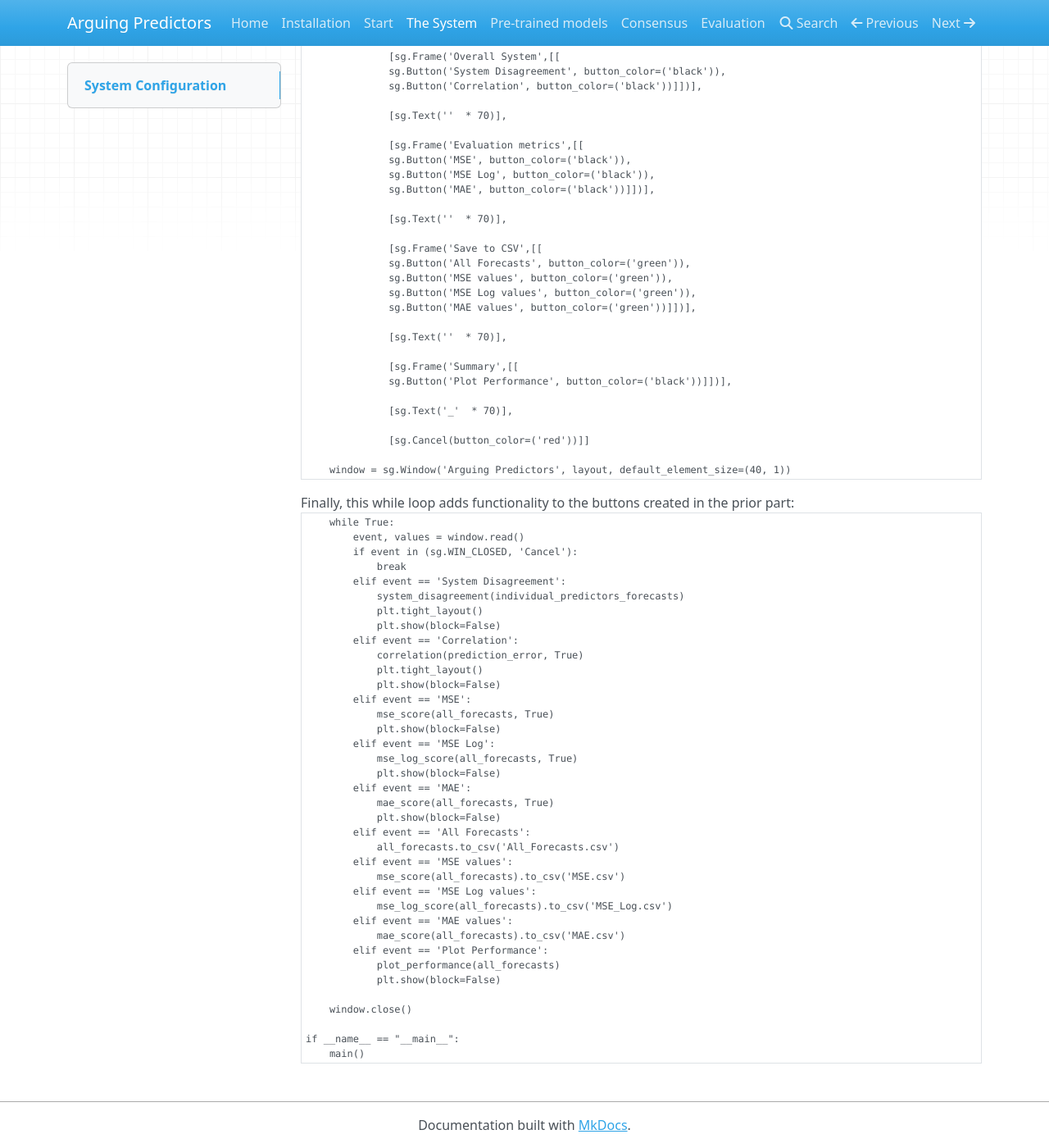
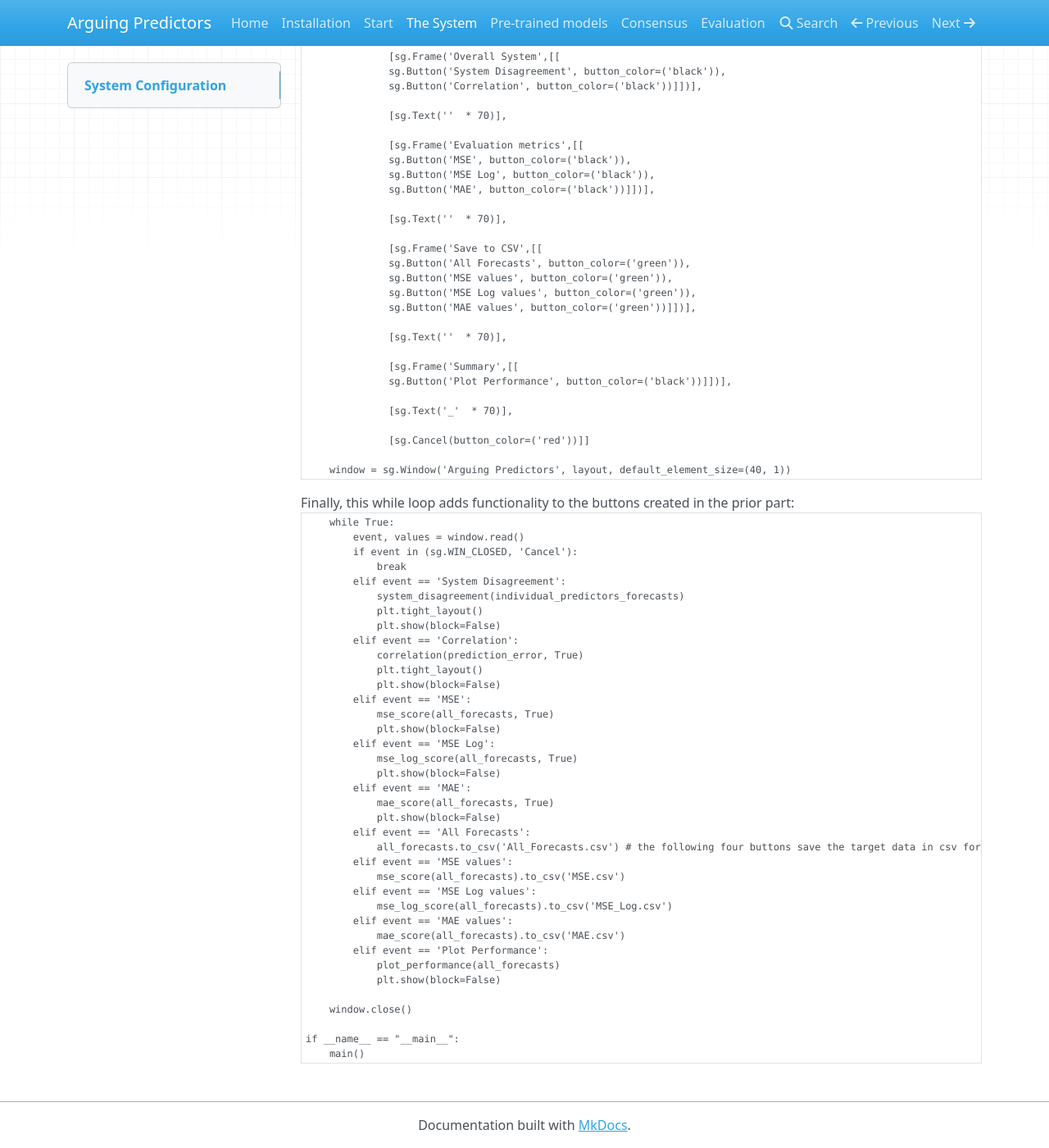
Before and after one commit to maxmekiska/arguing_predictors, an MkDocs documentation site: the page built from docs/docs/modify.md, in a window 1280 px wide and 1400 px high, scrolled down 13703 px. Shown: the whole window at 82% size. Built offline with MkDocs 1.6.1, drawn with Linux system fonts in a browser that asks for light colours; nearby versions of some CDN libraries.

Commit message:
new content to docs

```diff
--- a/docs/docs/modify.md
+++ b/docs/docs/modify.md
@@ -767,7 +767,7 @@ Finally, this while loop adds functionality to the buttons created in the prior
             mae_score(all_forecasts, True)
             plt.show(block=False)
         elif event == 'All Forecasts':
-            all_forecasts.to_csv('All_Forecasts.csv')
+            all_forecasts.to_csv('All_Forecasts.csv') # the following four buttons save the target data in csv format into the same directory where the main.py file has been executed
         elif event == 'MSE values':
             mse_score(all_forecasts).to_csv('MSE.csv')
         elif event == 'MSE Log values':
```
Also changed, not shown: docs/docs/index.md (+2 -0 lines), 1 other file.
